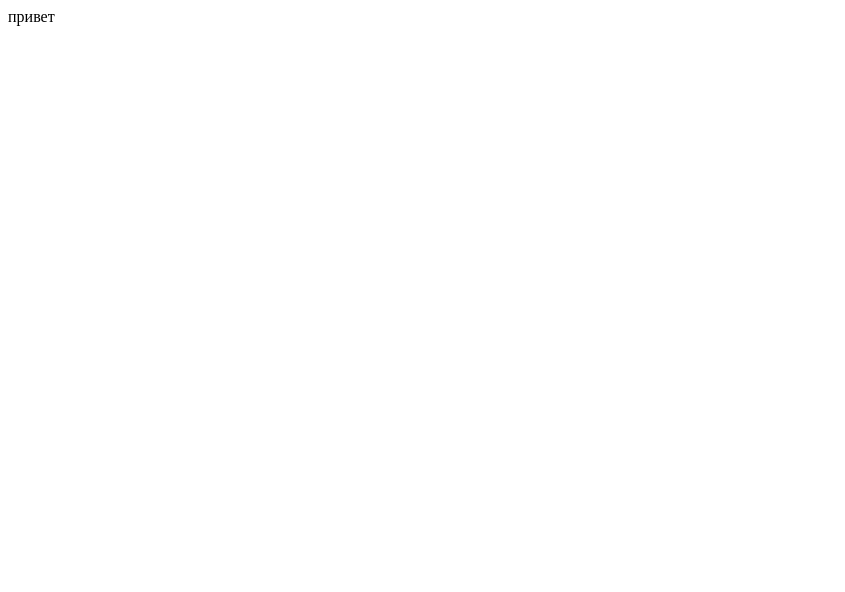
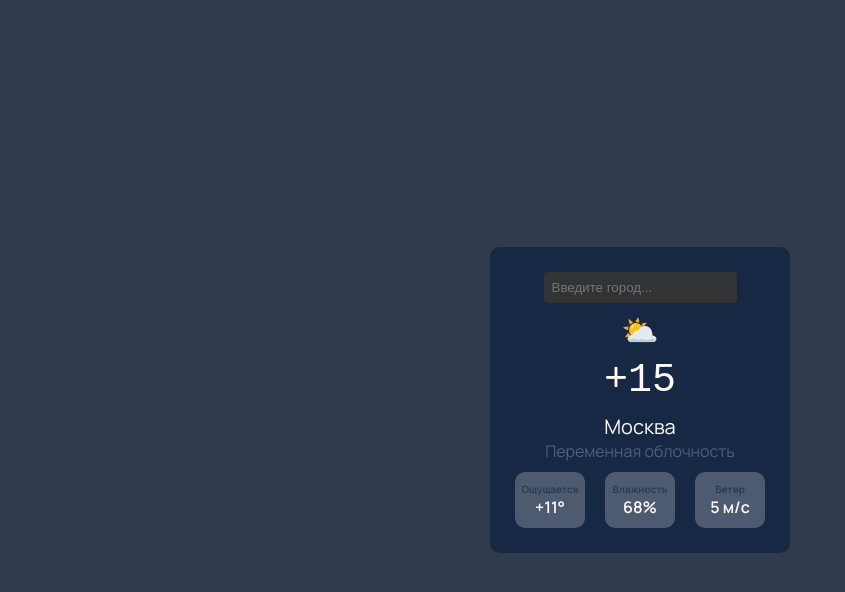
Before and after one commit to xh3t4g/pogoda-app, a React (Vite) app: page / in a window 1280 px wide. Shown: the top 592 px of the page, without its empty margins (0-845 px from the left). Built offline with nearby package versions, Linux system fonts and the light colour scheme.

Commit message:
Сделал полностью готовый htmll и css каркас

```diff
--- a/index.html
+++ b/index.html
@@ -5,6 +5,7 @@
     <link rel="icon" type="image/svg+xml" href="/favicon.svg" />
     <meta name="viewport" content="width=device-width, initial-scale=1.0" />
     <title>pogoda-app</title>
+    <link href="https://fonts.googleapis.com/css2?family=Manrope:wght@300;400;500;600;700&display=swap" rel="stylesheet">
   </head>
   <body>
     <div id="root"></div>
--- /dev/null
+++ b/src/css/HomePage.module.css
@@ -0,0 +1,93 @@
+
+.container {
+    display: flex;
+    width: 300px;
+    flex-direction: column;
+    text-align: center;
+    gap: 10px;
+    background-color: #162844;
+    padding: 25px;
+    border-radius: 10px;
+}
+
+#inputCity {
+    background-color: #323334;
+    border: 1px solid transparent;
+    border-radius: 4px;
+    color: aliceblue;
+    padding: 7px;
+    transition:
+        border 0.25s ease,
+        border-color 0.25s ease,
+        box-shadow 0.25s ease;
+}
+
+#inputCity:hover {
+    border-color: rgb(111,111,111);
+}
+
+#inputCity:focus {
+    outline: none;
+    border-color: rgb(68, 68, 148);
+    box-shadow: 0 0 0 2px rgba(139, 139, 248, 0.579);
+}
+
+
+.WeatherIcone {
+    font-size: 30px;
+}
+
+.WeatherTemp {
+    color: snow;
+    font-family: monospace; font-size: 40px;
+}
+
+.ContainerCity {
+    display: flex;
+    flex-direction: column;
+    font-family: 'Manrope', sans-serif;
+}
+
+.TitleCity {
+    color: snow;
+    font-size: 20px;
+    font-family: 'Manrope', sans-serif;
+}
+
+.ParametrCity {
+    color: #4d5f7b;
+    font-family: 'Manrope', sans-serif;
+}
+
+.ContainerParameters * {
+    margin: 0;
+}
+
+.ContainerParameters {
+    display: flex;
+    justify-content: space-between;
+    gap: 10px;
+}
+
+.card {
+    display: flex;
+    flex-direction: column;
+    text-align: center;
+    align-items: center;
+    background-color: rgba(255, 250, 250, 0.238);
+    border-radius: 10px;
+    width: 70px;
+    padding: 10px;
+}
+
+.card h5 {
+    color: #2f3b4d;
+    font-size: 10px;
+    font-family: 'Manrope', sans-serif;
+}
+
+.card span {
+    color: snow;
+    font-family: 'Manrope', sans-serif;
+    font-weight: 600;
+}
--- a/src/css/index.css
+++ b/src/css/index.css
@@ -0,0 +1,17 @@
+*,
+*::before,
+*::after {
+    box-sizing: border-box;
+}
+
+body {
+    margin: 0;
+}
+
+#root {
+    display: flex;
+    justify-content: center;
+    align-items: center;
+    min-height: 100vh;
+    background-color: #2f3b4d;
+}
--- a/src/page/HomePage.tsx
+++ b/src/page/HomePage.tsx
@@ -1,9 +1,49 @@
+import '../css/index.css'
+import css from '../css/HomePage.module.css'
+
 export function HomePage() {
     return <>
 
-    <div>
-        привет
-    </div>
+            <div className={css["container"]}>
+            <form className="form">
+                <input type="text" name="inputCity" id={css["inputCity"]} placeholder="Введите город..." />
+            </form>
+
+            <span className={css["WeatherIcone"]}>
+                ⛅
+            </span>
+
+            <span className={css["WeatherTemp"]}>
+                +15
+            </span>
+
+            <div className={css["ContainerCity"]}>
+                <span className={css["TitleCity"]}>
+                    Москва
+                </span>
+
+                <span className={css["ParametrCity"]}>
+                    Переменная облочность
+                </span>
+            </div>
+
+            <div className={css["ContainerParameters"]}>
+                <div className={css["card"]}>
+                    <h5>Ощущается</h5>
+                    <span>+11°</span>
+                </div>
+
+                <div className={css["card"]}>
+                    <h5>Влажность</h5>
+                    <span>68%</span>
+                </div>
+
+                <div className={css["card"]}>
+                    <h5>Ветер</h5>
+                    <span>5 м/с</span>
+                </div>
+            </div>
+        </div>
 
     </>
 }
```
